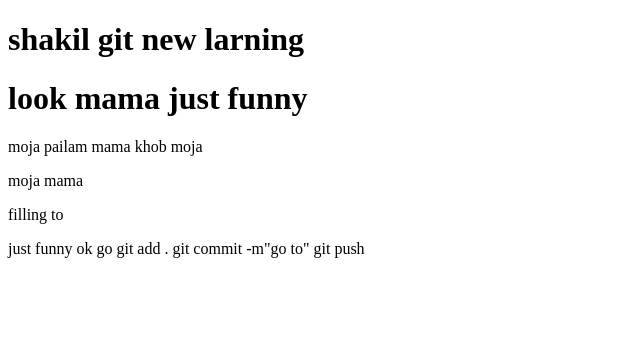
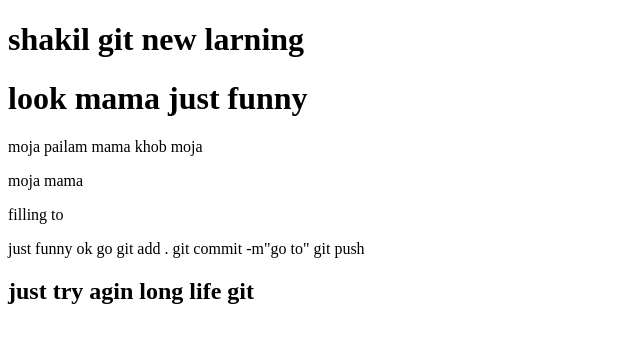
Before and after one commit to sakil1996/new-git, a plain HTML site: page index.html in a window 1280 px wide. Shown: the whole page, without its empty margins (0-640 px from the left). Drawn offline with Linux system fonts and the light colour scheme.

Commit message:
git moja

```diff
--- a/index.html
+++ b/index.html
@@ -12,5 +12,6 @@
     <p>moja mama </p>
     <p>filling to </p>
     <p>just funny ok go git add . git commit -m"go to" git push</p>
+    <h2>just try agin long life git</h2>
 </body>
 </html>
```
